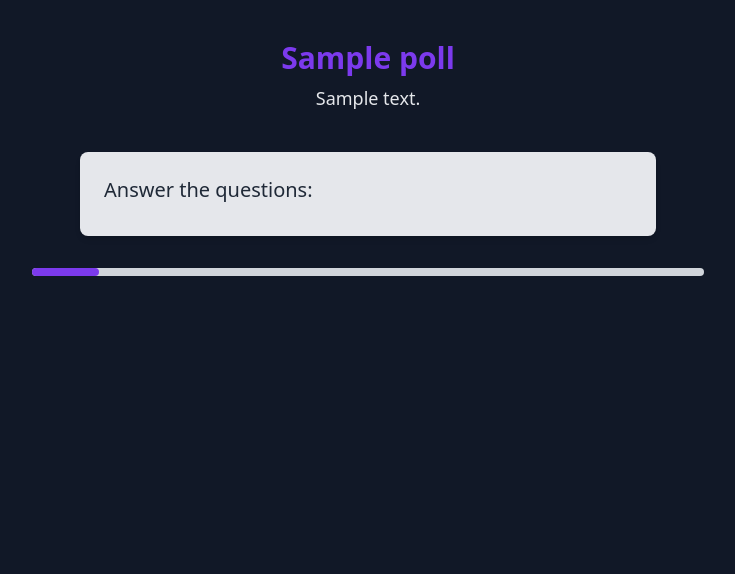
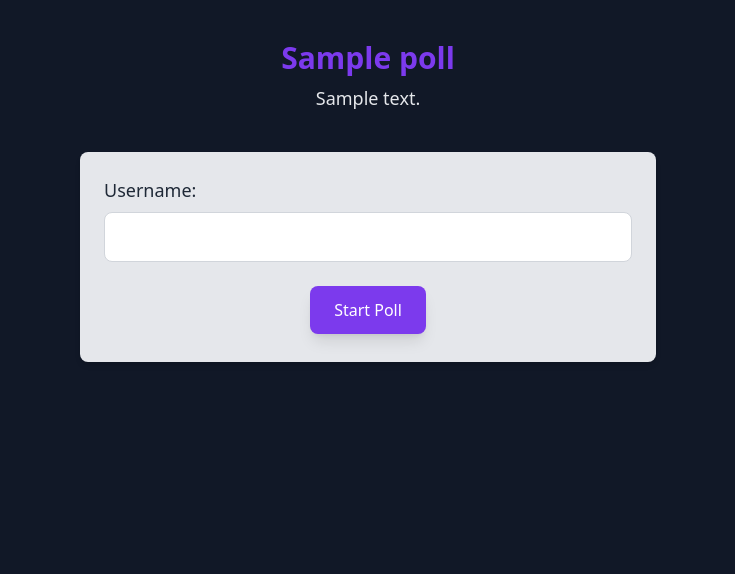
Before and after one commit to Alastor-4/Django-MultiPoll, a Django app: template multi_poll/manage_data/templates/complete_poll.html in a window 1280 px wide. Shown: the part 72-646 px from the top of the page, without its empty margins (272-1007 px from the left). Run offline with Django 4.2, Linux system fonts and the light colour scheme; tables that the repository leaves empty hold one stand-in row (values such as "Sample post"); the template is opened without the code that fills it: values that come from a table or form of the project are taken from there, most other values are stand-ins (such as "Sample title", 1, 10 or a date in 2020); grey boxes marked "Sample" are stand-in pictures; some libraries are stand-ins or nearby versions.

Commit message:
Last changes for first deployment

```diff
--- a/multi_poll/manage_data/templates/base.html
+++ b/multi_poll/manage_data/templates/base.html
@@ -5,7 +5,7 @@
     <meta charset="UTF-8">
     <meta name="viewport" content="width=device-width, initial-scale=1.0">
     <meta http-equiv="X-UA-Compatible" content="ie=edge">
-    <link rel="icon" type="image/svg+xml" href="{% static 'logo/test.svg' %}">
+    <link rel="icon" type="image/svg+xml" href="{% static 'logo/logo.png' %}">
     <title>{% block title %}My App{% endblock %}</title>
     {% tailwind_css %}
 </head>
--- a/multi_poll/manage_data/templates/complete_poll.html
+++ b/multi_poll/manage_data/templates/complete_poll.html
@@ -13,65 +13,78 @@
     <form method="post" id="pollForm" class="mx-5 md:mx-auto bg-gray-200 shadow-md rounded-lg pt-6 pb-2 px-6 max-w-xl">
         {% csrf_token %}
 
-        {% if not selected_options %}
         <div class="mb-5" id="usernameSection">
             <label for="username" class="block text-lg font-medium text-gray-800">Username:</label>
             <input type="text" id="username" name="username"
                 class="mt-2 w-full text-gray-800 p-3 rounded-lg border border-gray-300 focus:outline-none focus:ring-2 focus:ring-violet-500"
                 required>
+            <div id="error" class="text-red-500 text-center">Username is required</div>
             <div class="text-center mt-6">
                 <button type="button" id="startPollButton" class="px-6 py-3 bg-violet-600 text-white font-medium rounded-lg shadow-lg
                     hover:bg-violet-500 hover:shadow-xl transition">Start Poll</button>
             </div>
         </div>
-        {% else %}
-        <div id="questionSection" class="mb-6">
-            <h3 class="text-xl font-medium text-gray-800">Answer the questions:</h3>
+
+        <div id="questionSection" class="mb-6 hidden">
+            <h3 id="answer-h3" class="text-xl font-medium text-gray-800">Answer the questions ({{total_questions}}):</h3>
             {% for question in poll.questions.all %}
-            <div class="question-item hidden" id="question-{{ question.id }}">
-                <p class="font-medium text-lg text-gray-900">{{ question.text }}</p>
+            <div class="question-item relative hidden" id="question-{{ question.id }}">
+                <p class="font-medium text-lg text-gray-900">{{question.id}} - {{ question.text }}</p>
 
                 {% if question.image %}
                 <div class="my-4">
-                    <img src="{{ question.image.url }}" class="max-w-full mx-auto rounded-lg shadow-md cursor-pointer"
+                    <img src="{{ question.image.url }}" style="height: 150px; width: 150px; object-fit: contain;" class="max-w-full mx-auto rounded-lg shadow-md cursor-pointer"
                         onclick="window.open('{{ question.image.url }}', '_blank')" />
                 </div>
                 {% endif %}
 
+                <div class="grid grid-cols-2 px-1 md:px-5">
                 {% for option in question.options.all %}
                 <div class="flex items-center mb-2">
-                    <input type="radio" id="option-{{ option.id }}" name="question-{{ question.id }}"
+                    <input type="radio" id="option-{{ option.id }}" name="option-{{ question.id }}"
                         value="{{ option.id }}" class="mr-3 focus:ring-violet-500 option-radio">
                     <label for="option-{{ option.id }}" class="text-gray-800">{{ option.text }}</label>
+                {% if option.image %}
+                <div class="ml-4">
+                    <img src="{{ option.image.url }}" style="height: 75px; width: 75px; object-fit: contain;" class="max-w-full mx-auto rounded-lg shadow-md cursor-pointer"
+                        onclick="window.open('{{ option.image.url }}', '_blank')" />
+                </div>
+                {% endif %}
                 </div>
                 {% endfor %}
-
-                <div class="flex items-center mt-4">
+                <div class="flex items-center">
                     <input type="radio" id="custom_answer-{{ question.id }}" name="question-{{ question.id }}"
-                        value="custom" class="mr-3 focus:ring-violet-500" onclick="toggleInput({{ question.id }})">
+                        value="custom" class="mr-3 focus:ring-violet-500">
                     <label for="custom_answer-{{ question.id }}" class="text-gray-800">Other</label>
                 </div>
-                <input type="text" id="custom_answer_input-{{ question.id }}" name="custom_answer-{{ question.id }}"
-                    class="mt-2 p-3 w-full rounded-lg border border-gray-300 focus:outline-none focus:ring-2 focus:ring-violet-500"
-                    style="display: none;">
+                </div>
+                <div class="px-5">
+                <input type="text" id="custom_answer_input-{{ question.id }}" name="custom_answer_input-{{ question.id }}"
+                       placeholder="Type your answer" style="display: none;"
+                       class="mt-2 p-3 w-full text-gray-800 rounded-lg border border-gray-300 focus:outline-none focus:ring-2 focus:ring-violet-500"
+                >
+                </div>
 
                 <div class="text-center mt-6">
-                    <button type="button" class="px-6 py-3 bg-violet-600 text-white font-medium rounded-lg shadow-lg
+                    {% if question.id != poll.questions.first.id %}
+                    <button type="button" class="mr-3 px-6 py-3 bg-violet-600 text-white font-medium rounded-lg shadow-lg
+                        hover:bg-violet-500 hover:shadow-xl transition prev-question" data-next="{{ forloop.counter0|add:-1 }}">Back</button>
+                    {% endif %}
+                    <button type="button" class="ml-3 px-6 py-3 bg-violet-600 text-white font-medium rounded-lg shadow-lg
                         hover:bg-violet-500 hover:shadow-xl transition next-question" data-next="{{ forloop.counter0|add:1 }}">Next</button>
                 </div>
             </div>
             {% endfor %}
 
-            <div class="text-center mt-6 hidden" id="submitSection">
-                <button type="submit" class="px-6 py-3 bg-violet-600 text-white font-medium rounded-lg shadow-lg
+            <div class="text-center hidden" id="submitSection">
+                <h3 class="text-xl font-medium text-gray-800">Poll completed, thanks for your time</h3>
+                <button type="submit" class="mt-6 px-6 py-3 bg-violet-600 text-white font-medium rounded-lg shadow-lg
                     hover:bg-violet-500 hover:shadow-xl transition">Submit</button>
             </div>
         </div>
-        {% endif %}
     </form>
 
-    <!-- Barra de progreso -->
-    <div class="container mx-auto mt-8 max-w-2xl">
+    <div class="container mx-auto mt-8 max-w-2xl hidden">
         <div class="bg-gray-300 rounded-full h-2">
             <div class="bg-violet-600 h-2 rounded-full" style="width: {{ progress }}%"></div>
         </div>
@@ -80,44 +93,102 @@
 
 <script>
     document.addEventListener('DOMContentLoaded', function () {
-        const startPollButton = document.getElementById('startPollButton');
-        const usernameSection = document.getElementById('usernameSection');
-        const questionSections = document.querySelectorAll('.question-item');
-        const submitSection = document.getElementById('submitSection');
+    const startPollButton = document.getElementById('startPollButton');
+    const username = document.getElementById('username');
+    const error = document.getElementById('error');
+    const usernameSection = document.getElementById('usernameSection');
+    const questionSection = document.getElementById('questionSection');
+    const questionItems = document.querySelectorAll('div.question-item');
+    const submitSection = document.getElementById('submitSection');
 
-        if (startPollButton) {
-            startPollButton.addEventListener('click', function () {
-                usernameSection.style.display = 'none';
-                questionSections[0].classList.remove('hidden');
-                console.log("Algo")
-            });
+    error.classList.add('hidden');
+
+    username.addEventListener('input', function () {
+        error.classList.toggle('hidden', username.value !== '');
+    });
+
+    startPollButton.addEventListener('click', function () {
+        if (username.value.trim()) {
+            usernameSection.style.display = 'none';
+            questionSection.classList.remove('hidden');
+            questionItems[0].classList.remove('hidden');
         }
+    });
 
-        const nextButtons = document.querySelectorAll('.next-question');
-        nextButtons.forEach((button, index) => {
-            button.addEventListener('click', function () {
-                questionSections[index].classList.add('hidden');
-                if (index + 1 < questionSections.length) {
-                    questionSections[index + 1].classList.remove('hidden');
+    const prevButtons = document.querySelectorAll('.prev-question');
+    const nextButtons = document.querySelectorAll('.next-question');
+
+    prevButtons.forEach((button, index) => {
+        button.addEventListener('click', function () {
+            questionItems[index + 1].classList.add('hidden');
+            questionItems[index].classList.remove('hidden');
+        });
+    });
+
+    nextButtons.forEach((button, index) => {
+        button.addEventListener('click', function () {
+            const currentQuestion = questionItems[index];
+            const radios = currentQuestion.querySelectorAll('input[type="radio"]');
+            const customInput = currentQuestion.querySelector(`input[name="custom_answer_input-${index + 1}"]`);
+
+            const isOptionSelected = Array.from(radios).some(radio => radio.checked);
+            const isCustomInputValid = customInput && customInput.style.display === 'block' && customInput.value.trim();
+
+            if (isOptionSelected || isCustomInputValid) {
+                questionItems[index].classList.add('hidden');
+                if (index + 1 < questionItems.length) {
+                    questionItems[index + 1].classList.remove('hidden');
                 } else {
+                    document.getElementById('answer-h3').classList.add('hidden');
                     submitSection.classList.remove('hidden');
                 }
-            });
+            } else {
+                alert("Please select or provide a valid answer before proceeding.");
+            }
         });
     });
 
     function toggleInput(questionId) {
-        const input = document.getElementById(`custom_answer_input-${questionId}`);
-        const radiobtns = document.getElementsByName(`question-${questionId}`);
-        if (input.style.display === "none" || input.style.display === "") {
-            input.style.display = "block";
-            input.required = true;
-            radiobtns.forEach(radio => radio.checked = false);
+        const customRadio = document.getElementById(`custom_answer-${questionId}`);
+        const customInput = document.getElementById(`custom_answer_input-${questionId}`);
+        const radios = document.querySelectorAll(`input[name="option-${questionId}"]`);
+
+        if (customRadio.checked) {
+            customInput.style.display = 'block';
+            customInput.required = true;
+            customInput.focus();
+            radios.forEach(radio => radio.checked = false);
         } else {
-            input.style.display = "none";
-            input.required = false;
-            input.value = "";
+            customInput.style.display = 'none';
+            customInput.required = false;
+            customInput.value = '';
         }
     }
+
+    questionItems.forEach((questionItem, index) => {
+        const questionId = index + 1;
+        const radios = questionItem.querySelectorAll(`input[name="option-${questionId}"]`);
+        const customRadio = questionItem.querySelector(`input[id="custom_answer-${questionId}"]`);
+        const customInput = questionItem.querySelector(`input[id="custom_answer_input-${questionId}"]`);
+
+        console.log(radios)
+
+        radios.forEach(radio => {
+            radio.addEventListener('change', function () {
+                if (radio.checked) {
+                    customRadio.checked = false;
+                    customInput.style.display = 'none';
+                    customInput.required = false;
+                    customInput.value = '';
+                }
+            });
+        });
+
+        customRadio.addEventListener('change', function () {
+            toggleInput(questionId);
+        });
+    });
+});
+
 </script>
 {% endblock %}
--- a/multi_poll/manage_data/urls.py
+++ b/multi_poll/manage_data/urls.py
@@ -5,8 +5,8 @@ urlpatterns = [
     path('', poll_list, name='poll_list'),
     path('data/<int:poll_id>/', complete_poll, name='complete_poll'),
     path('data/<int:poll_id>/results', export_results, name='export_results'),
-    path('data/<int:poll_id>/delete', delete_poll, name='delete_poll'),
+    path('data/<int:poll_id>/poll_delete', delete_poll, name='delete_poll'),
     path('data/<int:poll_id>/toggle_poll', toggle_poll, name='toggle_poll'),
-    path('data/<int:question_id>/delete', delete_question, name='delete_question'),
-    path('data/<int:option_id>/delete', delete_option, name='delete_option'),
+    path('data/<int:question_id>/question_delete', delete_question, name='delete_question'),
+    path('data/<int:option_id>/option_delete', delete_option, name='delete_option'),
 ]
--- a/multi_poll/multi_poll/settings.py
+++ b/multi_poll/multi_poll/settings.py
@@ -106,14 +106,14 @@ INTERNAL_IPS = ["127.0.0.1",]
 UNFOLD = {
     "SITE_TITLE": "MultiPoll WebSite",
     "SITE_HEADER": "Unfold - MultiPoll WebSite",
-    "SITE_ICON": lambda request: static("logo/test.svg"),
-    "SITE_LOGO": lambda request: static("logo/test.svg"),
+    "SITE_ICON": lambda request: static("logo/logo.png"),
+    "SITE_LOGO": lambda request: static("logo/logo.png"),
     "SITE_FAVICONS": [
         {
             "rel": "icon",
             "sizes": "32x32",
             "type": "image/svg+xml",
-            "href": lambda request: static("logo/test.svg"),
+            "href": lambda request: static("logo/logo.png"),
         },
     ],
     "THEME": "dark",
```
Also changed, not shown: multi_poll/manage_data/models.py (+6 -6 lines), multi_poll/manage_data/views.py (+26 -29 lines).
